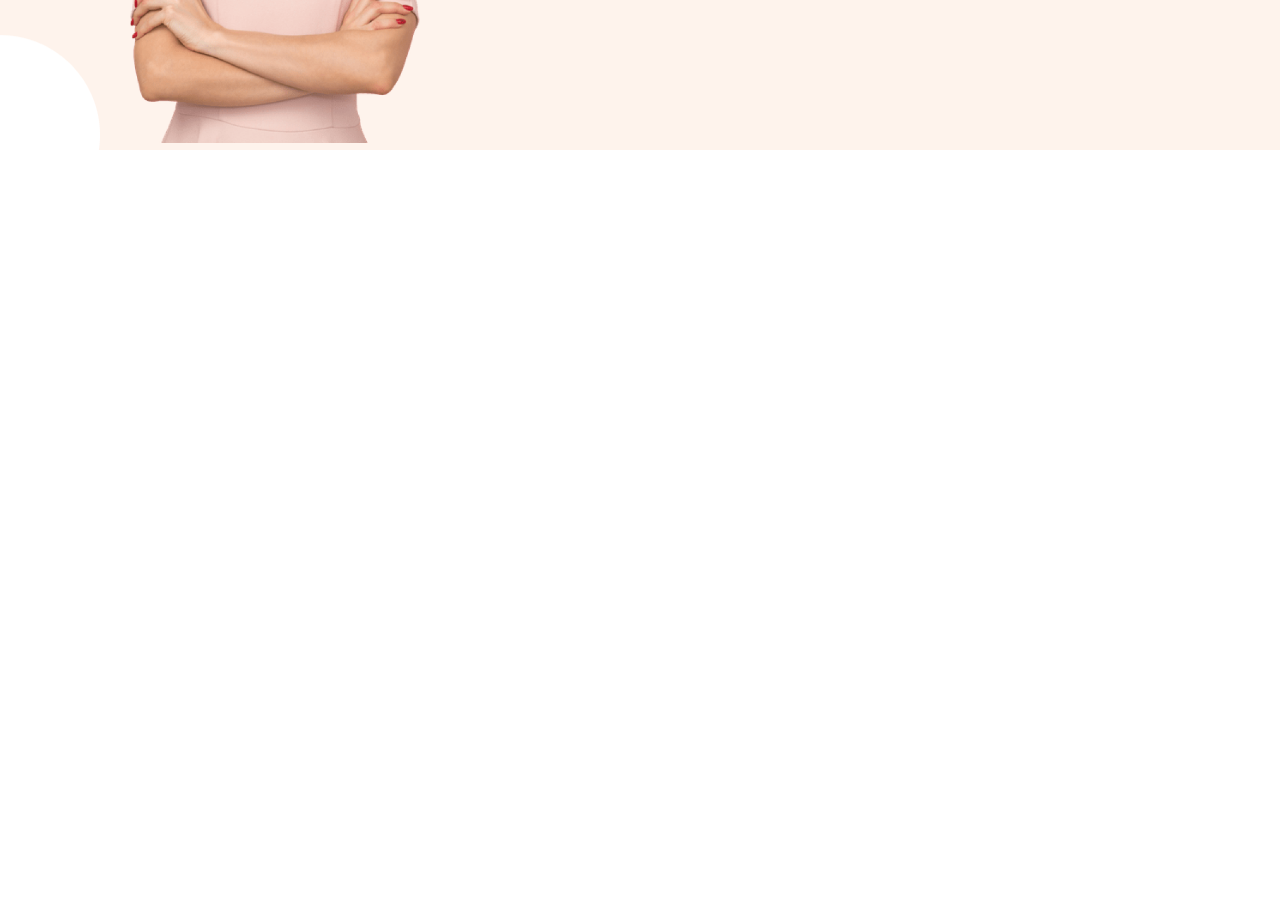
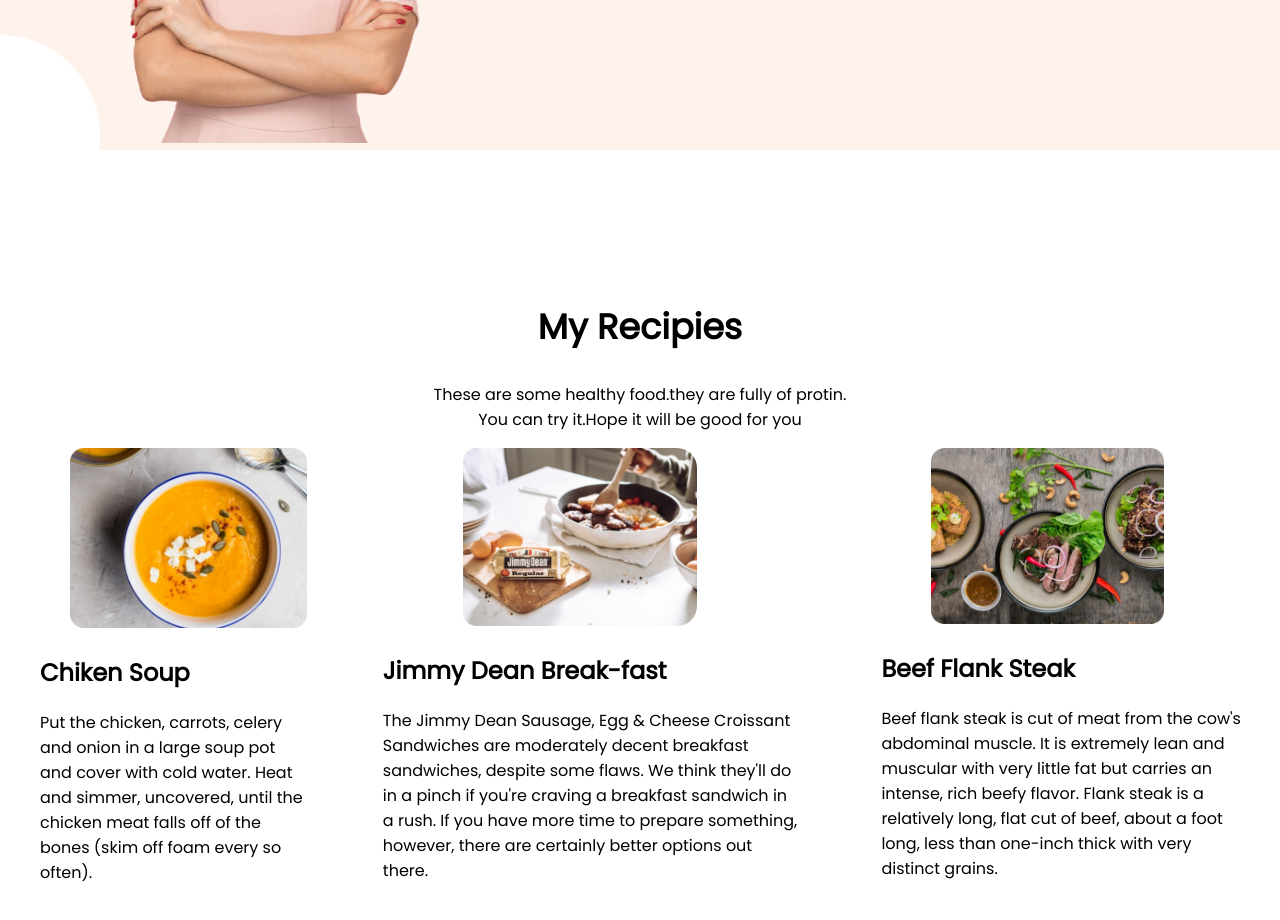
Before and after one commit to shaikat101/food-website, a plain HTML site: page index.html in a window 1280 px wide. Shown: the part 825-1745 px from the top of the page. Before the commit the page ends 1125 px from the top, so only its background shows below. Drawn offline with Linux system fonts and the light colour scheme.

Commit message:
again add

```diff
--- a/index.html
+++ b/index.html
@@ -14,7 +14,8 @@
 </head>
 
 <body>
-    <section class="top-section">
+    <section class="top-section top-bottom-flexible">
+
         <div class="top-box">
             <h1><span class="span-color">Skip</span> <span class="span-color-second">The Diet, <br>Just Eat Healthy
                     <br>With
@@ -29,9 +30,10 @@
 
             <img class="image-design" src="images/female/women.png" alt="">
         </div>
+
     </section>
 
-    <section class="middle-section">
+    <section class="middle-section top-bottom-flexible">
         <div class="top-box-image">
             <img class="image-design" src="images/female/Person Image.png" alt="">
         </div>
@@ -43,6 +45,45 @@
             <a class="contact-anchor" href="https://www.kvpr.org/people/alice-daniel">Contact Me</a>
         </div>
     </section>
+
+    <section class="bottom-section">
+        <div class="recipies-heading">
+            <h1>My Recipies</h1>
+            <p>These are some healthy food.they are fully of protin. <br> You can try it.Hope it will be good for you
+            </p>
+        </div>
+
+        <div class="bottom-box">
+            <div class="soup">
+                <img class="soup-photo" src="images/food/soup.png" alt="">
+                <h2>Chiken Soup</h2>
+                <p>Put the chicken, carrots, celery and onion in a large soup pot and cover with cold water. Heat and
+                    simmer, uncovered, until the chicken meat falls off of the bones (skim off foam every so often).</p>
+            </div>
+            <div class="jimmy-dean">
+                <img class="Jimmy-Dean-photo" src="images/food/jimmydean.jpg" alt="">
+                <h2>Jimmy Dean Break-fast</h2>
+                <p>The Jimmy Dean Sausage, Egg & Cheese Croissant Sandwiches are moderately decent breakfast sandwiches,
+                    despite some flaws. We think they'll do in a pinch if you're craving a breakfast sandwich in a rush.
+                    If you have more time to prepare something, however, there are certainly better options out there.
+                </p>
+            </div>
+            <div class="beef">
+                <img class="beef-photo" src="images/food/beef.jpg" alt="">
+                <h2>Beef Flank Steak</h2>
+                <p> Beef flank steak is cut of meat from the cow's abdominal muscle. It is extremely lean and muscular
+                    with
+                    very little fat but carries an intense, rich beefy flavor. Flank steak is a relatively long, flat
+                    cut of
+                    beef, about a foot long, less than one-inch thick with very distinct grains.</p>
+            </div>
+
+
+        </div>
+
+
+    </section>
+
 </body>
 
 </html>
--- a/style.css
+++ b/style.css
@@ -6,7 +6,7 @@ h1{
     font-size: 35px;
 }
 
-section{
+.top-bottom-flexible{
     display: flex;
     margin-bottom: 150px;
 }
@@ -53,3 +53,39 @@ section{
      background-image: url(images/shapes/new.png);
      background-repeat: no-repeat;
  }
+
+
+ .recipies-heading{
+     text-align: center;
+ }
+ .bottom-box{
+    display: flex;
+    margin-bottom: 150px;
+}
+
+ .Jimmy-Dean-photo{
+    width: 56%;
+    padding-left: 80px;
+    border-radius: 20px;
+
+}
+.beef-photo{
+   width: 63%;
+   padding-left: 50px;
+   border-radius: 10px;
+}
+.soup-photo{
+   width: 90%;
+   padding-left: 30px;
+}
+.jimmy-dean{
+    padding-left: 80px;
+    padding-right: 30px;
+}
+.beef{
+    padding-left: 50px;
+    padding-right: 30px;
+}
+.soup{
+    padding-left: 40px;
+}
```
Also changed, not shown: images/food/beef.jpg (renamed from images/food/Project Cover1.jpg), images/food/dash-diet.png (renamed from images/food/Project Cover5.png), images/food/jimmydean.jpg (renamed from images/food/Project Cover.jpg), images/food/soup.png (renamed from images/food/Project Cover.png).
